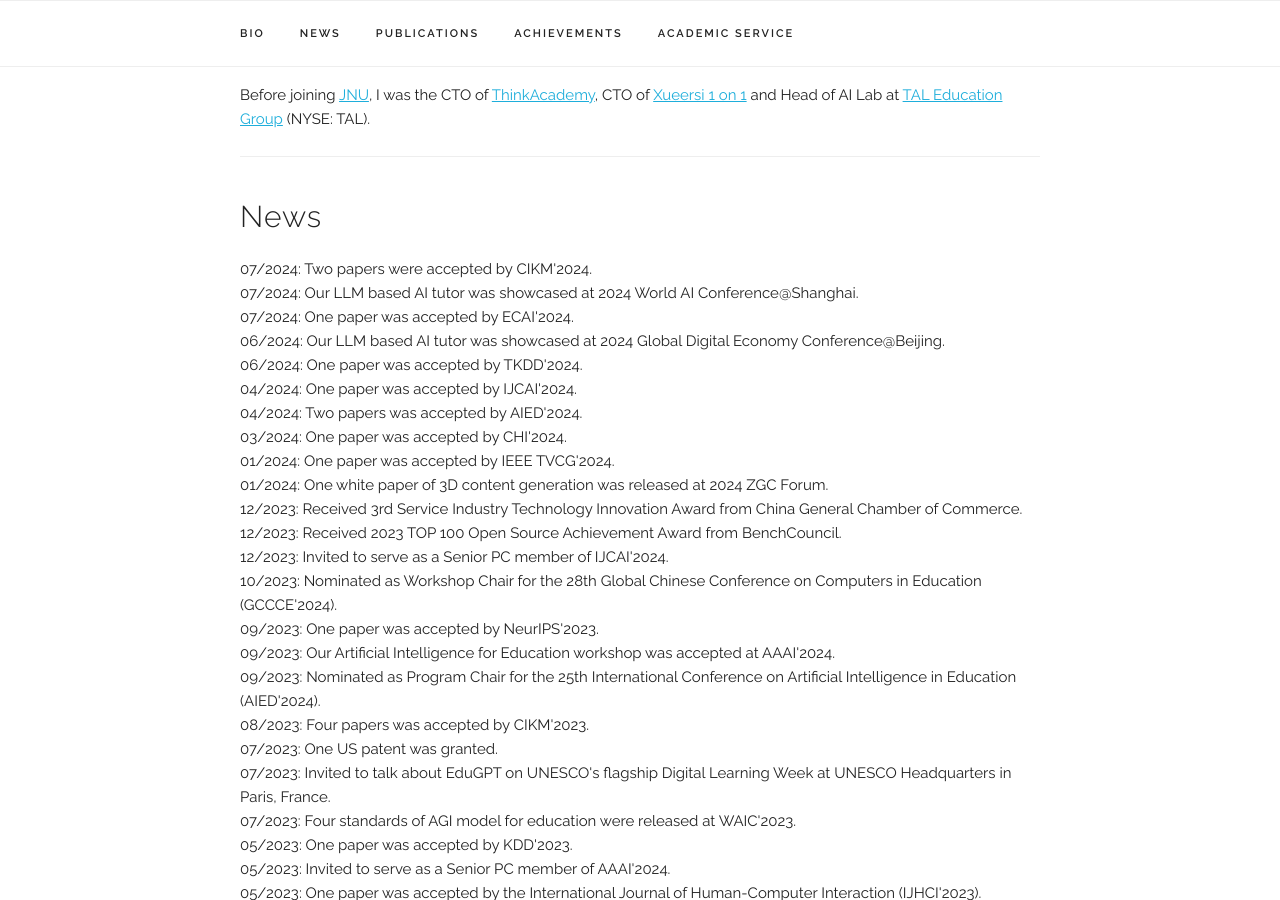
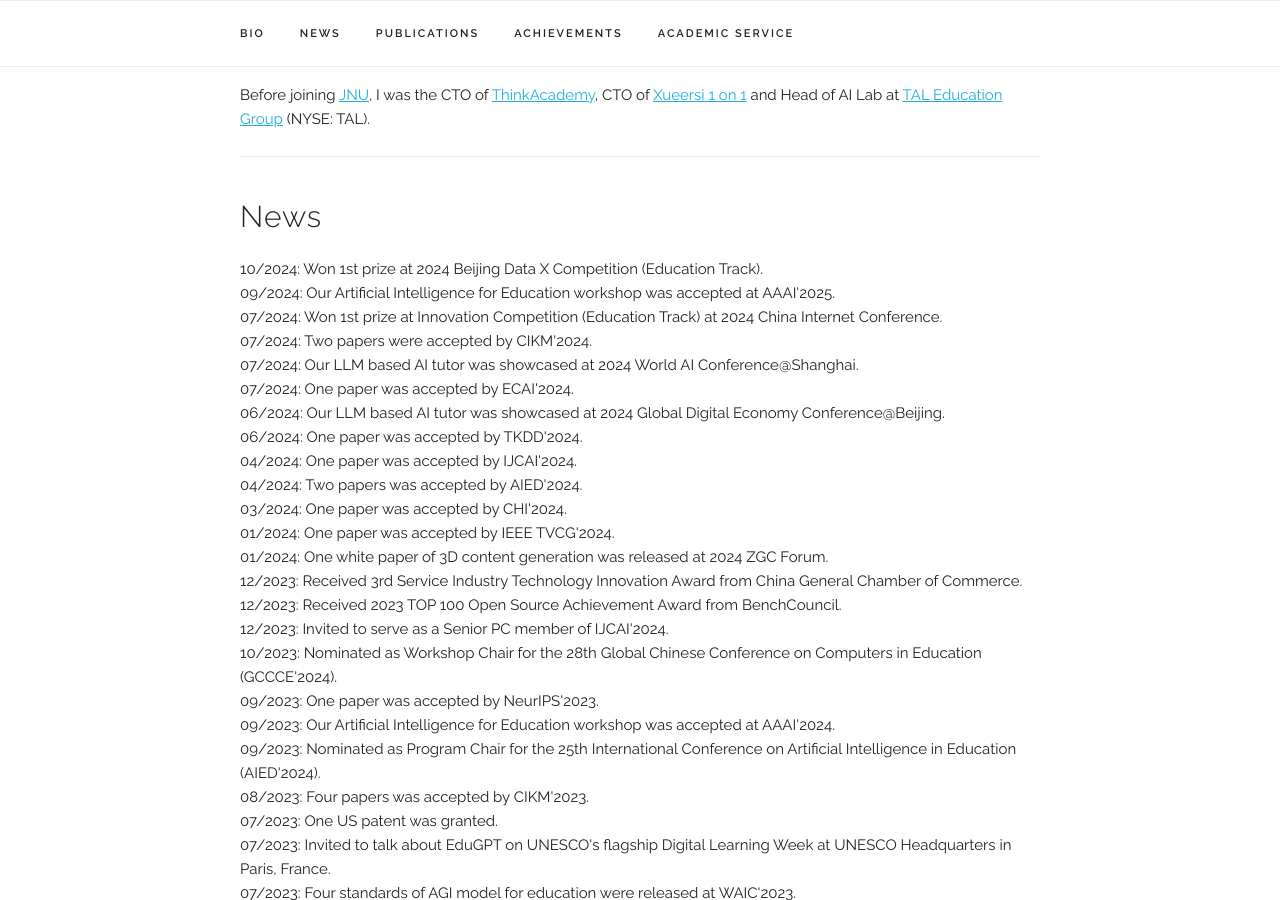
Before and after one commit to zitaoliu/zitaoliu.github.io, a Jekyll site: the page built from index.html, in a window 1280 px wide and 900 px high, scrolled down 552 px. Built offline with Jekyll 4.4.1, drawn with Linux system fonts in a browser that asks for light colours; some web fonts are replaced.

Commit message:
add recent news

```diff
--- a/_data/news.yaml
+++ b/_data/news.yaml
@@ -1,4 +1,13 @@
 news:
+
+  - title: "Won 1st prize at 2024 Beijing Data X Competition (Education Track)."
+    date: "10/2024"
+
+  - title: "Our Artificial Intelligence for Education workshop was accepted at AAAI'2025."
+    date: "09/2024"
+
+  - title: "Won 1st prize at Innovation Competition (Education Track) at 2024 China Internet Conference."
+    date: "07/2024"
 
   - title: "Two papers were accepted by CIKM'2024."
     date: "07/2024"
```
